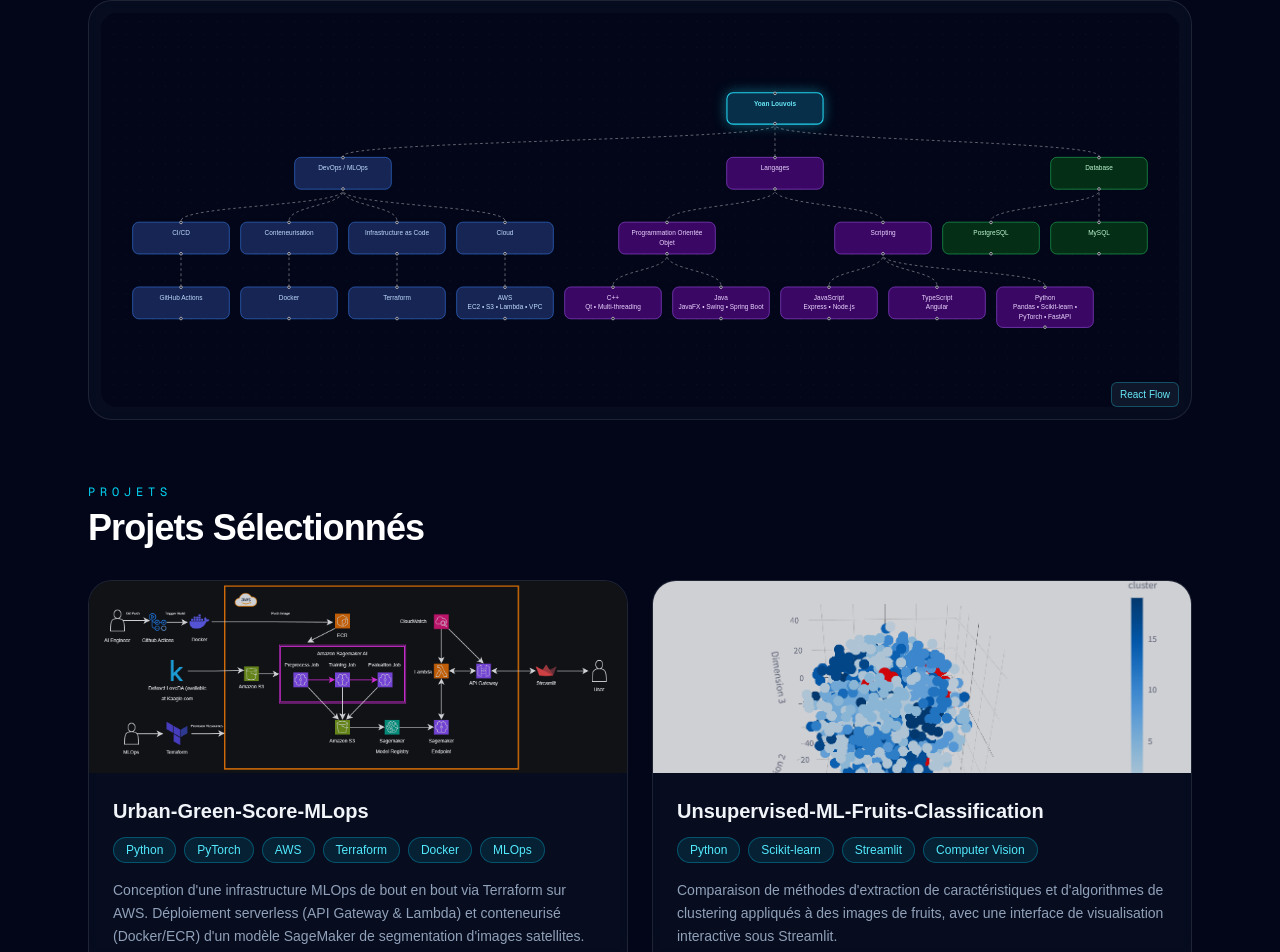
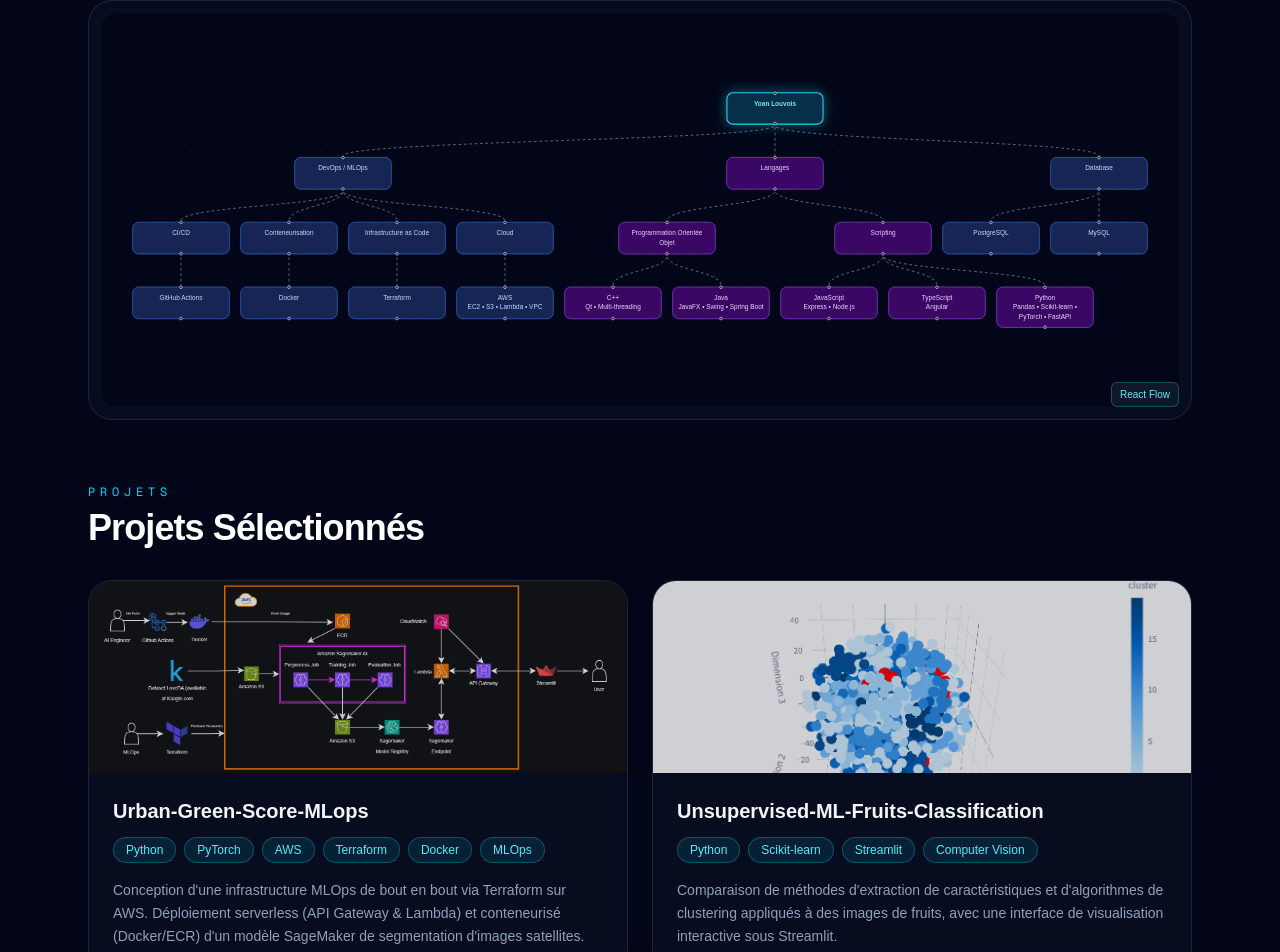
Before and after one commit to yoanlouvois/e-portfolio, a Next.js app: page / in a window 1280 px wide. Shown: the part 800-1752 px from the top of the page. Built offline with nearby package versions, Linux system fonts and the light colour scheme.

Commit message:
update: modify node styles for database elements in PortfolioFlow component

```diff
--- a/src/components/PortfolioFlow.tsx
+++ b/src/components/PortfolioFlow.tsx
@@ -177,9 +177,9 @@
   if (["database", "postgresql", "mysql"].includes(nodeId)) {
     return {
       ...baseStyle,
-      background: "#052e16",
-      color: "#bbf7d0",
-      border: "1px solid #22c55e",
+      background: "#172554",
+      color: "#bfdbfe",
+      border: "1px solid #3b82f6",
     };
   }
 
```
